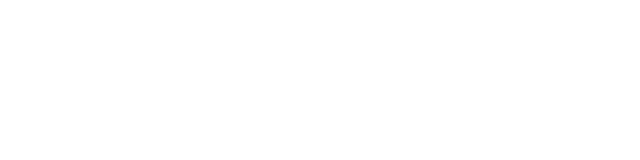
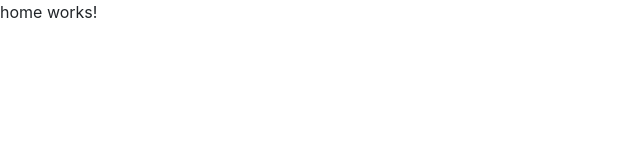
Before and after one commit to pauliusck/wallet-app, an Angular app: page / in a window 1280 px wide. Shown: the top 160 px of the page, without its empty margins (0-640 px from the left). Built offline with nearby package versions, Linux system fonts and the light colour scheme.

Commit message:
Create Home component

```diff
--- a/src/app/app.component.ts
+++ b/src/app/app.component.ts
@@ -2,7 +2,7 @@
 
 @Component({
   selector: 'app-root',
-  template: ''
+  template: '<wallet-home></wallet-home>'
 })
 export class AppComponent {
 }
--- a/src/app/app.module.ts
+++ b/src/app/app.module.ts
@@ -2,10 +2,12 @@
 import { NgModule } from '@angular/core';
 
 import { AppComponent } from './app.component';
+import { HomeComponent } from './home/home.component';
 
 @NgModule({
   declarations: [
-    AppComponent
+    AppComponent,
+    HomeComponent
   ],
   imports: [
     BrowserModule
--- /dev/null
+++ b/src/app/home/home.component.html
@@ -0,0 +1 @@
+<p>home works!</p>
--- /dev/null
+++ b/src/app/home/home.component.ts
@@ -0,0 +1,14 @@
+import { Component, OnInit } from '@angular/core';
+
+@Component({
+  selector: 'wallet-home',
+  templateUrl: './home.component.html'
+})
+export class HomeComponent implements OnInit {
+
+  constructor() { }
+
+  ngOnInit() {
+  }
+
+}
```
